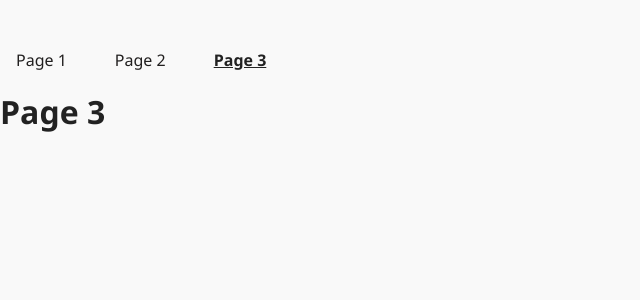
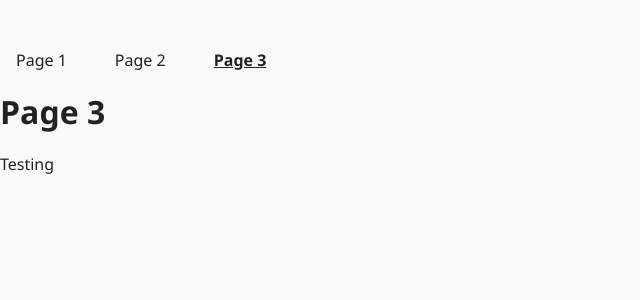
Before and after one commit to danielmason89/FDV_103_group_project_colab, a Vue app: page /page3 in a window 1280 px wide. Shown: the top 300 px of the page, without its empty margins (0-640 px from the left). Built offline with nearby package versions, Linux system fonts and the light colour scheme; the HTML template or start-up script is replaced by a standard one.

Commit message:
test commit to check if push is done right

```diff
--- a/src/views/Page3View.vue
+++ b/src/views/Page3View.vue
@@ -1,15 +1,11 @@
-<script setup lang="ts">
-
-</script>
+<script setup lang="ts"></script>
 
 <template>
   <header>
     <h1>Page 3</h1>
+    <p>Testing</p>
   </header>
-  <main>
-  </main>
+  <main></main>
 </template>
 
-<style scoped>
-
-</style>
+<style scoped></style>
```
